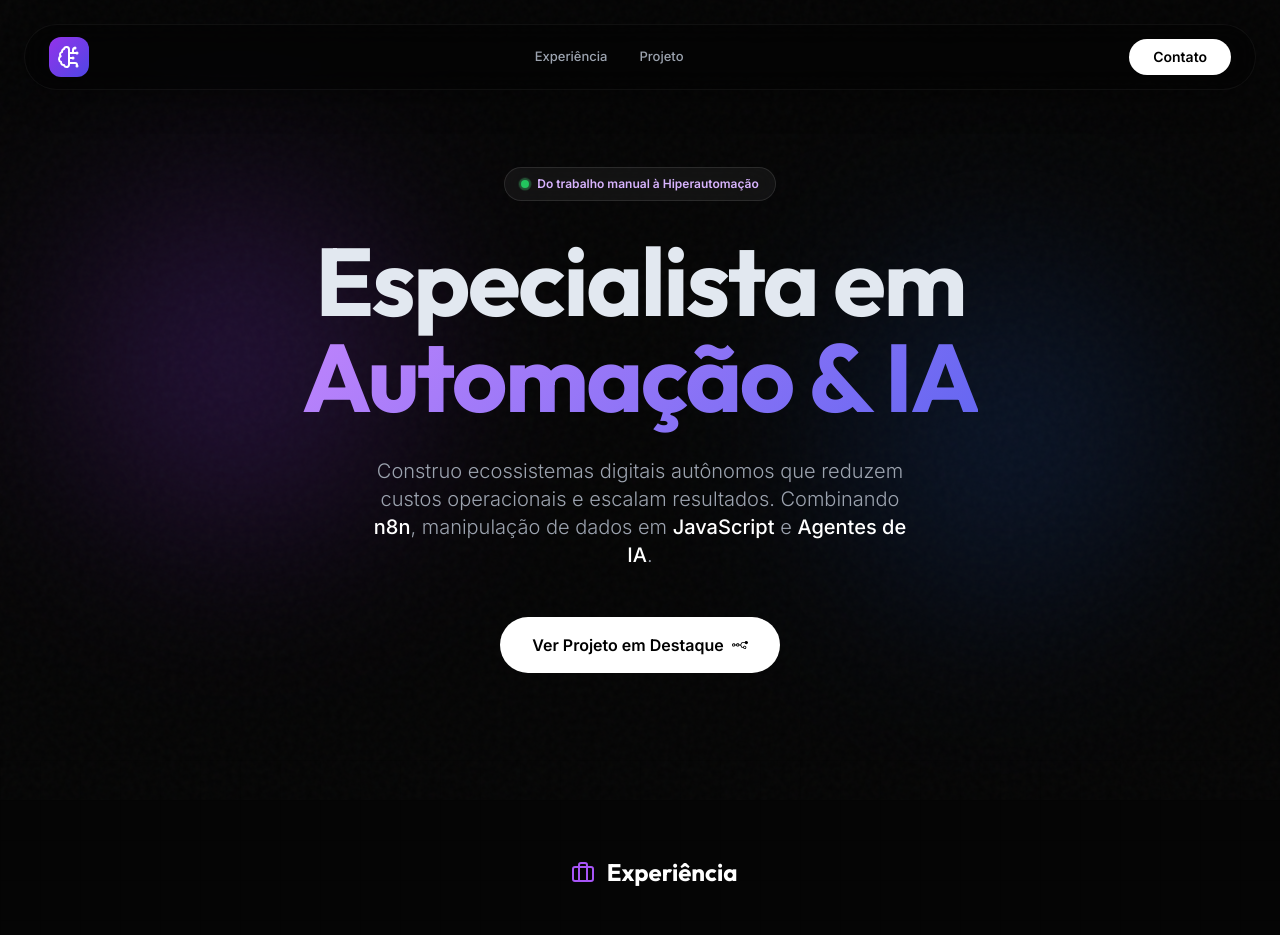
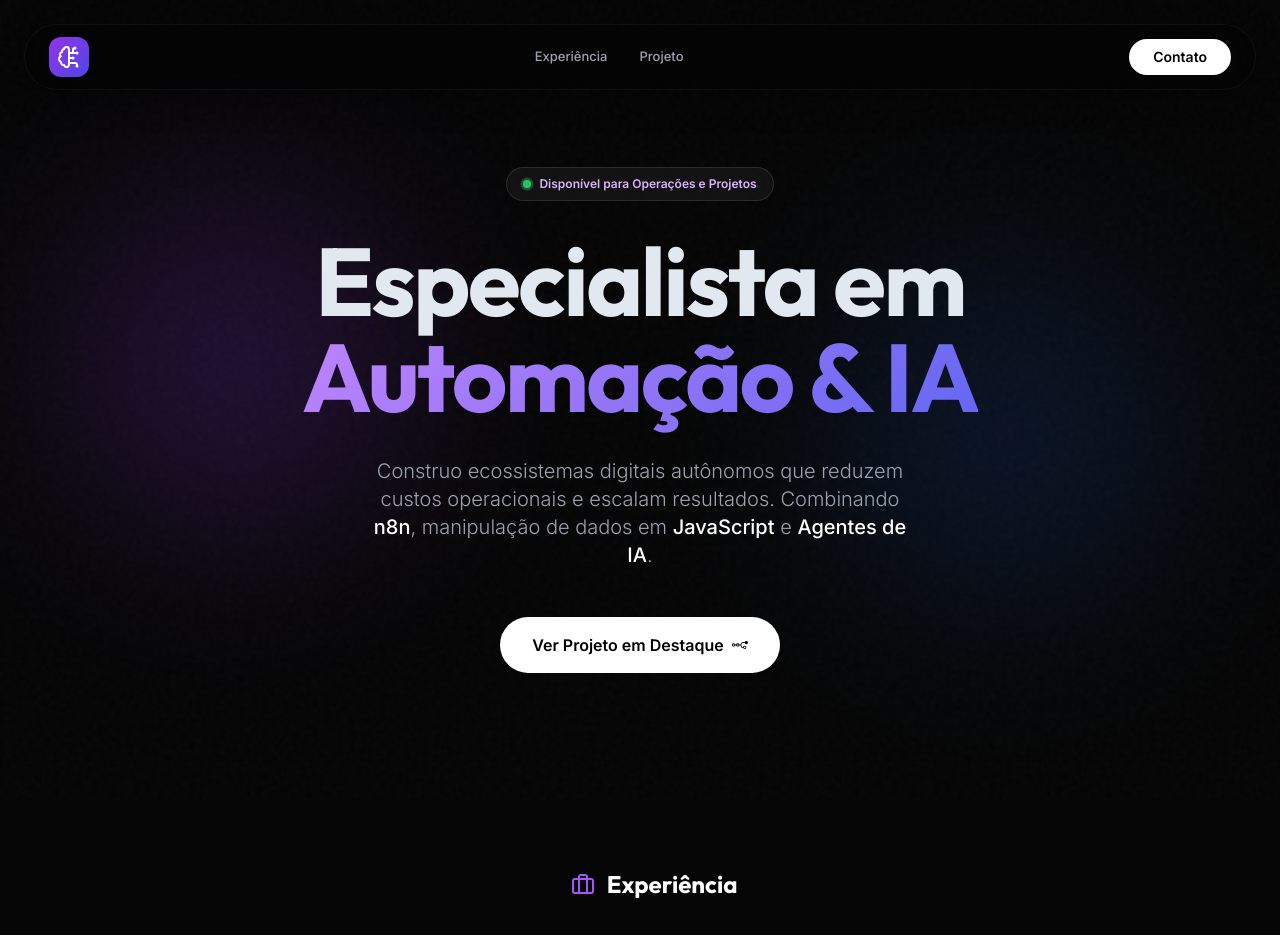
Before and after one commit to souza404/gustavo-souza-portifolio, a React (Vite) app: page / in a window 1280 px wide. Shown: the top 935 px of the page. Built offline with nearby package versions, Linux system fonts and the light colour scheme.

Commit message:
update animation home

```diff
--- a/App.tsx
+++ b/App.tsx
@@ -617,7 +617,7 @@ export default function App() {
                 <span className="animate-ping absolute inline-flex h-full w-full rounded-full bg-green-400 opacity-75"></span>
                 <span className="relative inline-flex rounded-full h-2 w-2 bg-green-500"></span>
               </span>
-              Do trabalho manual à Hiperautomação
+              Disponível para Operações e Projetos
             </motion.div>
 
             <motion.h1
@@ -657,11 +657,12 @@ export default function App() {
       {/* LEFT COLUMN: Sticky Profile Card */}
       <div className="lg:col-span-5 lg:sticky lg:top-24">
         <motion.div
-                  initial={{ opacity: 0, x: -30 }}
-                  whileInView={{ opacity: 1, x: 0 }}
+          initial={{ opacity: 0, y: 30 }} // Alterado para eixo Y para um assentamento perfeito
+          whileInView={{ opacity: 1, y: 0 }}
           viewport={{ once: true }}
-                  transition={{ duration: 0.8 }}
-                  className="relative overflow-hidden rounded-[2rem] border border-white/10 bg-[#0d0d0d] bg-gradient-to-b from-white/[0.07] to-transparent p-8 shadow-2xl backdrop-blur-sm bg-clip-padding transition-all duration-500 group hover:border-purple-500/30 hover:from-purple-500/[0.05] hover:translate-x-1 will-change-transform"
+          transition={{ duration: 0.3, ease: "easeOut" }}
+          // Removido 'hover:translate-x-1' e 'will-change-transform' para não brigar com o Framer Motion
+          className="relative overflow-hidden rounded-[2rem] border border-white/10 bg-[#0d0d0d] bg-gradient-to-b from-white/[0.07] to-transparent p-8 shadow-2xl backdrop-blur-sm bg-clip-padding transition-all duration-500 group hover:border-purple-500/30 hover:from-purple-500/[0.05]"
         >
           <div className="absolute top-0 right-0 w-64 h-64 bg-purple-600/20 blur-[80px] -translate-y-1/2 translate-x-1/2 rounded-full pointer-events-none"></div>
 
@@ -713,12 +714,21 @@ export default function App() {
       </div>
 
       {/* RIGHT COLUMN: Circuit Board Timeline */}
-              <div className="lg:col-span-7 pt-8 lg:pt-0">
-                <div className="mb-12">
+      {/* Trocado lg:pt-0 por lg:pt-3 para descer a coluna da direita o suficiente para o alinhamento perfeito */}
+      <div className="lg:col-span-7 pt-8 lg:pt-3">
+
+        {/* Adicionado motion.div no título para ele também acompanhar a animação de carregamento de forma sincronizada */}
+        <motion.div
+          initial={{ opacity: 0, y: 30 }}
+          whileInView={{ opacity: 1, y: 0 }}
+          viewport={{ once: true }}
+          transition={{ duration: 0.8, ease: "easeOut", delay: 0.2 }}
+          className="mb-12"
+        >
           <h3 className="text-2xl font-display font-bold text-white flex items-center gap-3">
             <Briefcase className="w-6 h-6 text-purple-500" /> Experiência
           </h3>
-                </div>
+        </motion.div>
 
         <motion.div
           variants={staggerContainer}
```
Lines whose indentation alone changed are shown as unchanged.
